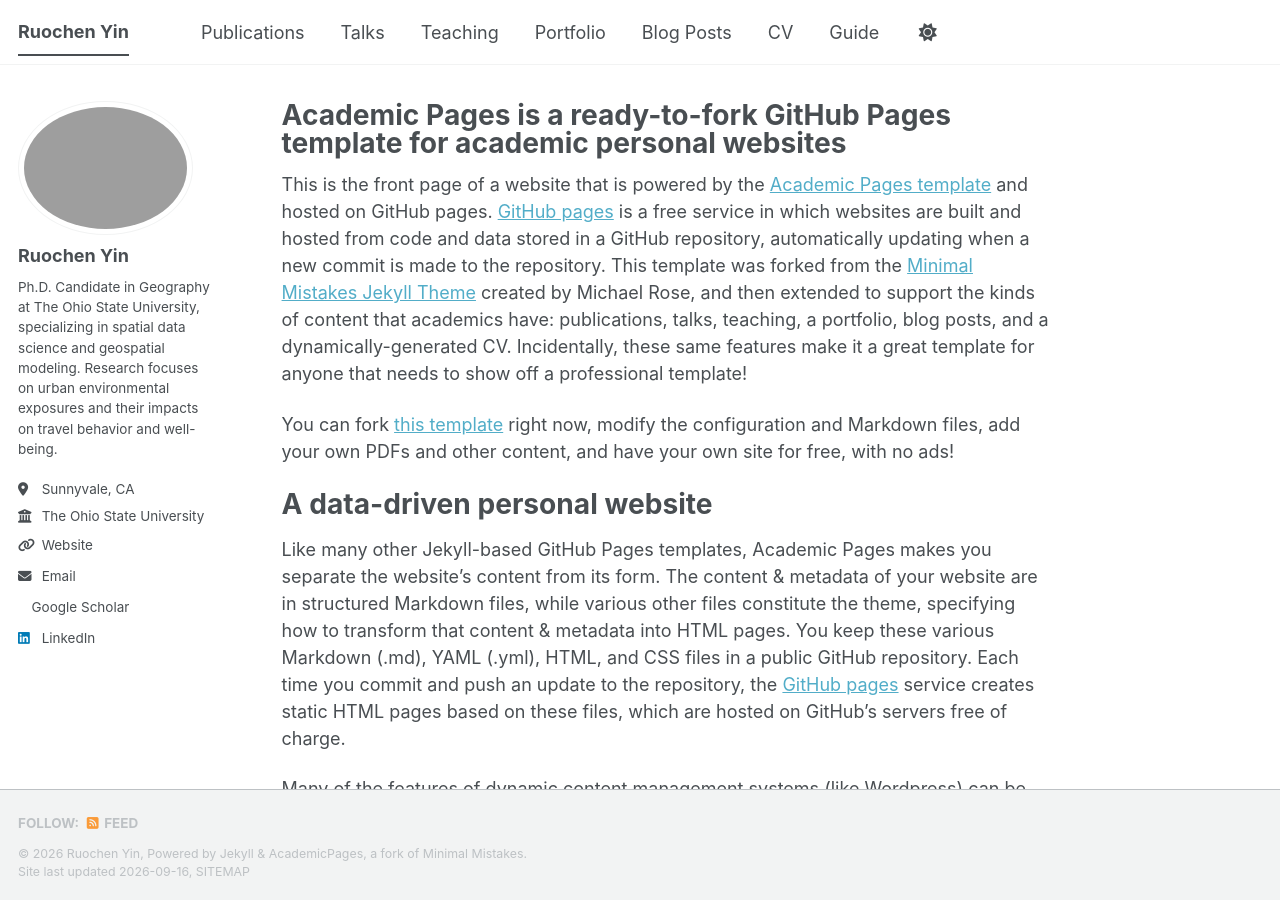
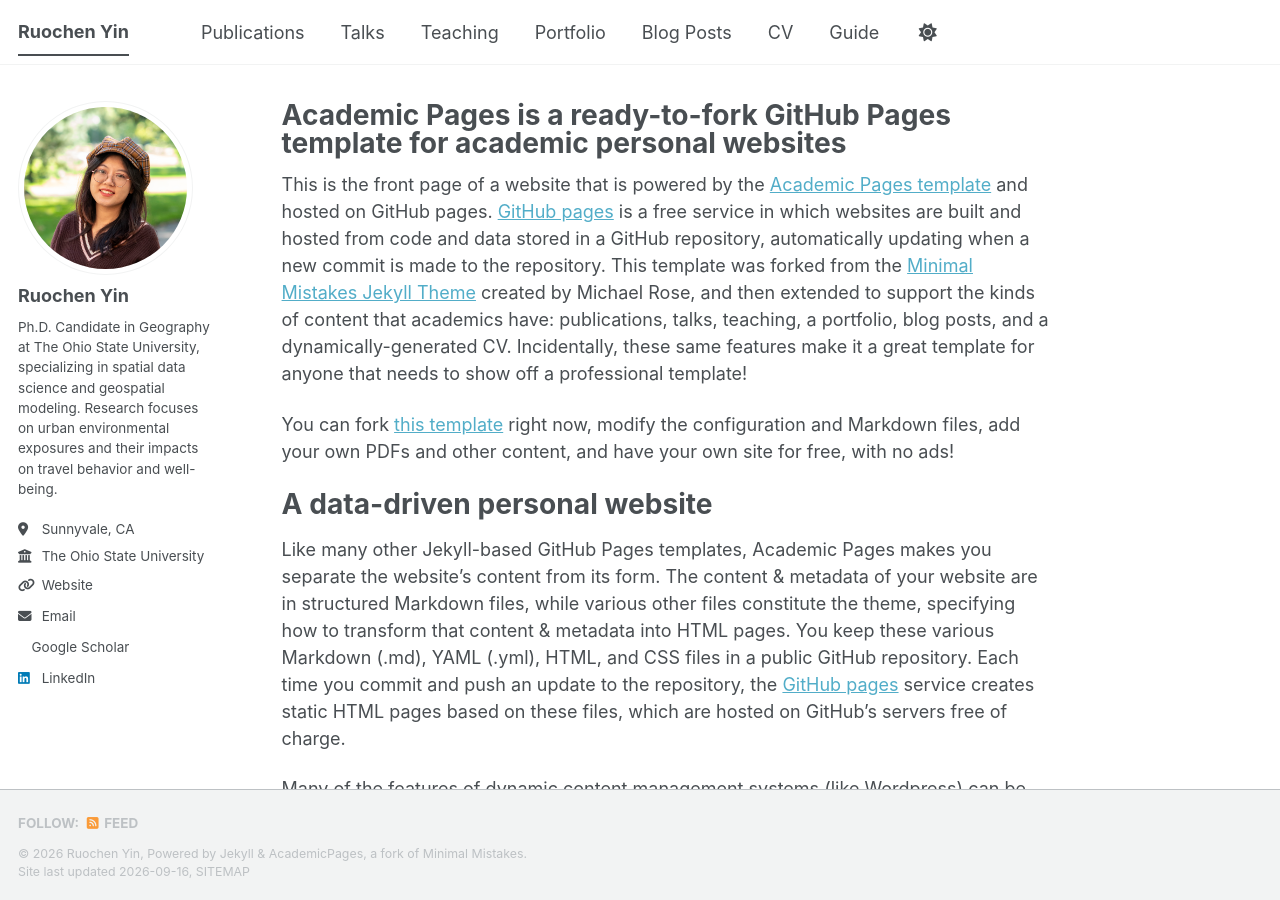
Before and after one commit to yrc001/yrc001.github.io, a Jekyll site: the page built from _pages/about.md, in a window 1280 px wide and 900 px high. Built offline with Jekyll 4.4.1, drawn with Linux system fonts in a browser that asks for light colours; a style sheet for code colours, icons or effects is not loaded.

Commit message:
Update _config.yml

```diff
--- a/_config.yml
+++ b/_config.yml
@@ -23,7 +23,7 @@ repository               : "academicpages/academicpages.github.io"
 #               Additional customization can be done by editing /_includes/author-profile.html
 author:
   # Biographic information
-  avatar           : "头像.png"
+  avatar           : "avatar.png"
   name             : "Ruochen Yin"
   pronouns         : # example: "she/her"
   bio              : "Ph.D. Candidate in Geography at The Ohio State University, specializing in spatial data science and geospatial modeling. Research focuses on urban environmental exposures and their impacts on travel behavior and well-being."
```
